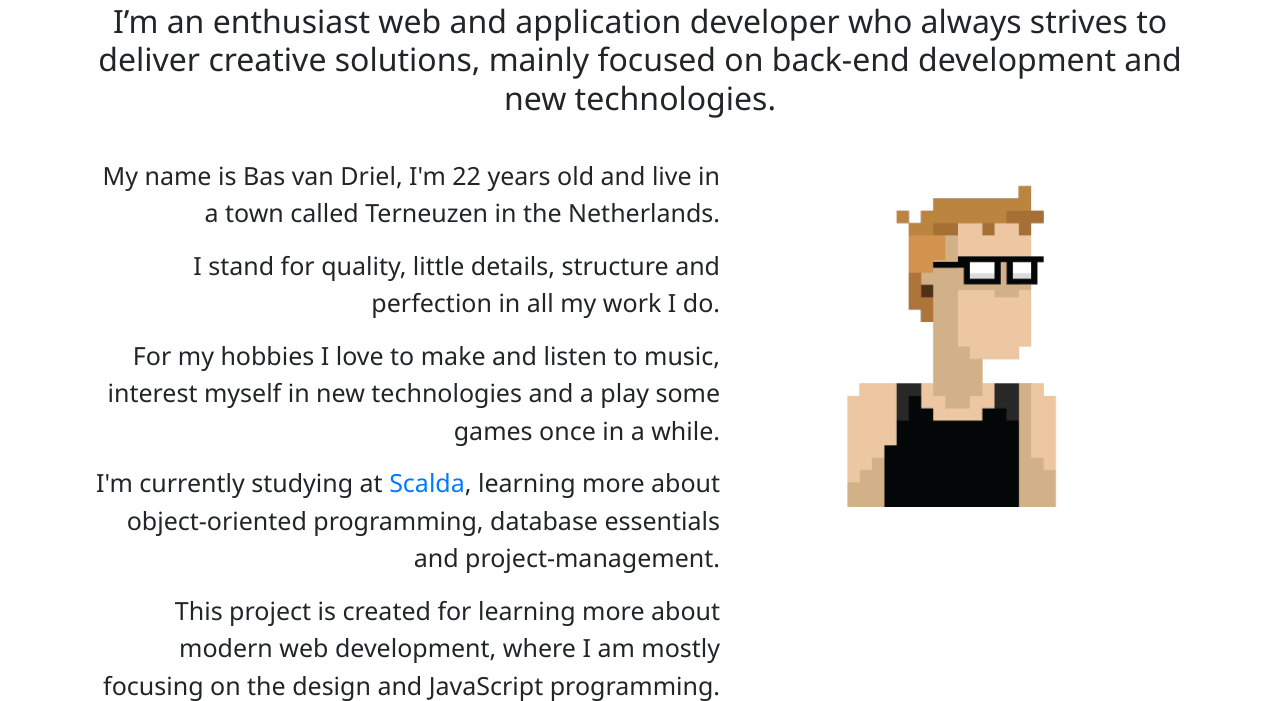
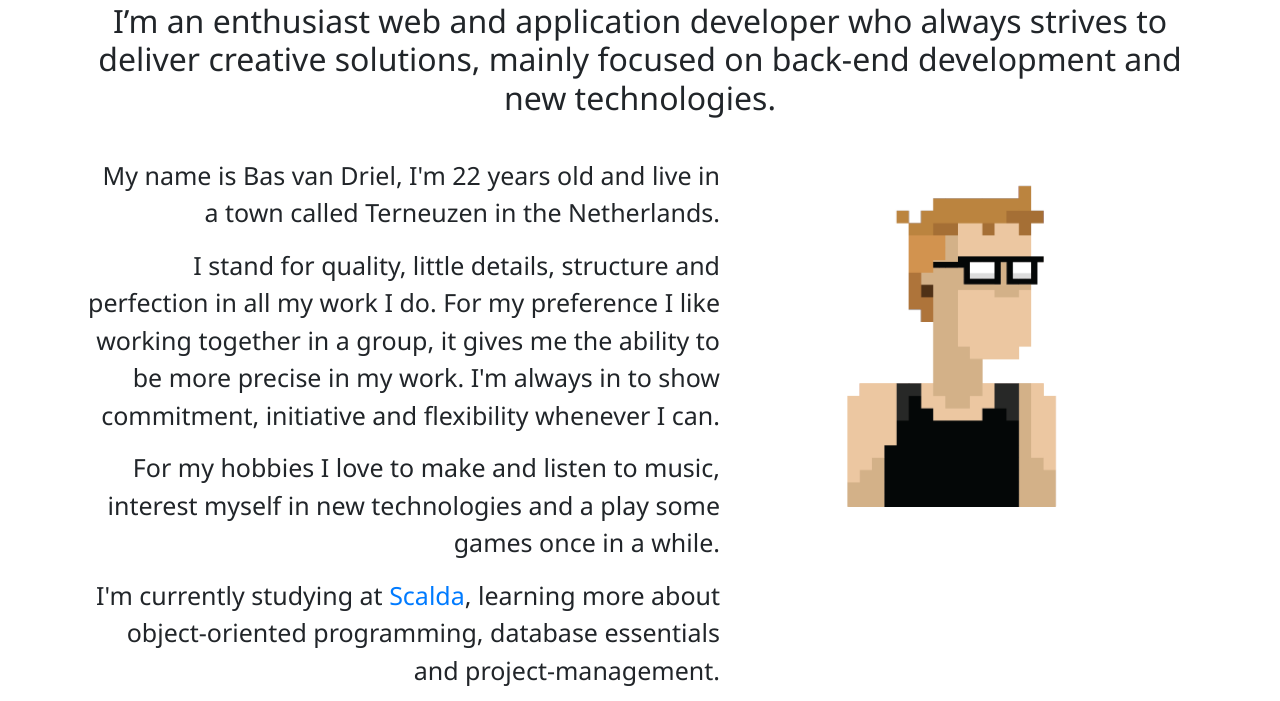
Before and after one commit to basvandriel/website, a PHP site: page / in a window 1280 px wide. Shown: the part 903-1604 px from the top of the page. Run offline with PHP 8.4, Linux system fonts and the light colour scheme; some libraries are stand-ins or nearby versions.

Commit message:
Added competitions to introduction

```diff
--- a/index.php
+++ b/index.php
@@ -110,7 +110,10 @@
                         <p>My name is Bas van Driel, I'm 22 years old and live in a town called Terneuzen in the
                             Netherlands.</p>
 
-                        <p>I stand for quality, little details, structure and perfection in all my work I do.</p>
+                        <p>I stand for quality, little details, structure and perfection in all my work I do. For my
+                            preference I like working together in a group, it gives me the ability to be more
+                            precise in my work. I'm always in to show commitment, initiative and flexibility whenever I
+                            can.</p>
 
                         <p>For my hobbies I love to make and listen to music, interest myself in new technologies and a
                             play some games
```
